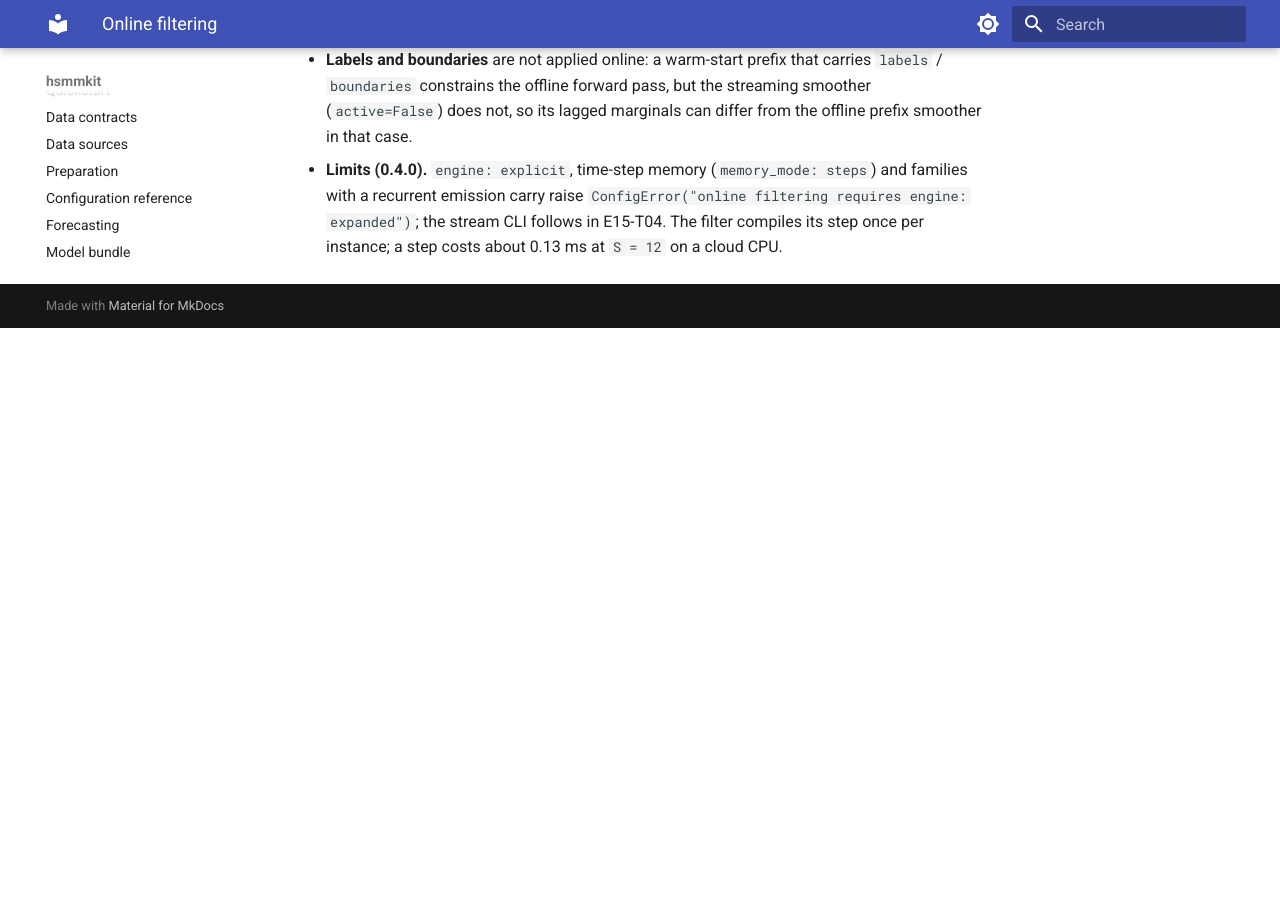
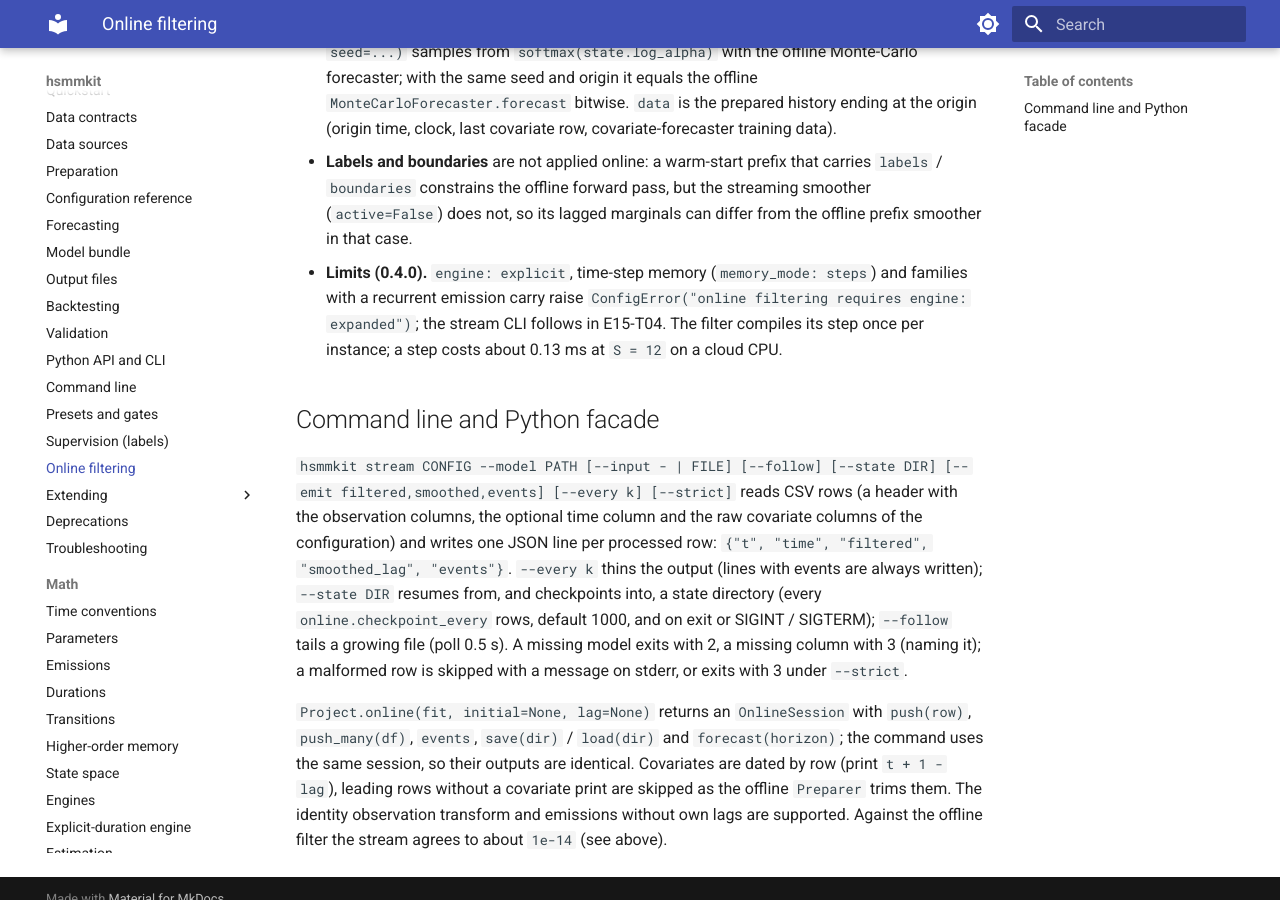
Before and after one commit to AinoLampe/hsmmkit, an MkDocs documentation site: the page built from docs/guide/core/online.md, in a window 1280 px wide and 900 px high, scrolled down 1539 px. Built offline with MkDocs 1.6.1 and Material for MkDocs 9.7.7, drawn with Linux system fonts in a browser that asks for light colours; before the commit the page ends 1867 px from its top, so only the background shows below that; some of the changed text lies outside the part shown.

Commit message:
feat(cli): E15-T04 hsmmkit stream and Project.online [skip ci]
Co-Authored-By: Claude Sonnet 5.5 <noreply@anthropic.com>
Claude-Session: https://claude.ai/code/session_01UBEypu3rh1iFawRsoRsZdL

```diff
--- a/docs/guide/core/online.md
+++ b/docs/guide/core/online.md
@@ -18,7 +18,10 @@ state = load_state("run/state", fit)  # PersistenceError if it belongs to anothe
 * **Bitwise equality (NFR-15).** The step is `engine.expanded_hmm.forward_step`, the single body of the offline
   scan, and the emission row of one observation comes from the same code with `T = 1`. `log_alpha`, the filtered
   probabilities (`Posterior.regime_filtered`, evaluated row by row) and `log_norm` equal the offline results
-  bitwise on the same backend. `log_norm` is the running log-likelihood `log p(y_1:t)`.
+  bitwise on the same backend when the emission's floating-point kernels round independently of the array
+  shape (the tested Gaussian / NB scenarios do); a family whose log-density applies a vectorized transcendental
+  (`exp`, `log`) to `(T, N, M)` arrays offline but to `(1, N, M)` online can differ in the last bits (about
+  `1e-14`), as the fitted Gaussian of the stream tests does. `log_norm` is the running log-likelihood `log p(y_1:t)`.
 * **Covariates.** `z` is a mapping `{"transition": (K,), "duration": (K,), "emission": (K,)}` of rows that are
   already lagged and standardized. `OnlineCovariatePreparer(fit.prep_stats, entry_points=...)` applies the stored
   transforms (`log`, `diff`, `pct`), the lag (`>= 1`), the stale limit and the standardization to raw prints:
@@ -52,3 +55,20 @@ state = load_state("run/state", fit)  # PersistenceError if it belongs to anothe
 * **Limits (0.4.0).** `engine: explicit`, time-step memory (`memory_mode: steps`) and families with a recurrent
   emission carry raise `ConfigError("online filtering requires engine: expanded")`; the stream CLI follows in E15-T04. The filter compiles its step once per instance; a step costs about 0.13 ms at `S = 12`
   on a cloud CPU.
+
+## Command line and Python facade
+
+`hsmmkit stream CONFIG --model PATH [--input - | FILE] [--follow] [--state DIR] [--emit filtered,smoothed,events]
+[--every k] [--strict]` reads CSV rows (a header with the observation columns, the optional time column and the
+raw covariate columns of the configuration) and writes one JSON line per processed row:
+`{"t", "time", "filtered", "smoothed_lag", "events"}`. `--every k` thins the output (lines with events are always
+written); `--state DIR` resumes from, and checkpoints into, a state directory (every `online.checkpoint_every`
+rows, default 1000, and on exit or SIGINT / SIGTERM); `--follow` tails a growing file (poll 0.5 s). A missing
+model exits with 2, a missing column with 3 (naming it); a malformed row is skipped with a message on stderr, or
+exits with 3 under `--strict`.
+
+`Project.online(fit, initial=None, lag=None)` returns an `OnlineSession` with `push(row)`, `push_many(df)`,
+`events`, `save(dir)` / `load(dir)` and `forecast(horizon)`; the command uses the same session, so their outputs
+are identical. Covariates are dated by row (print `t + 1 - lag`), leading rows without a covariate print are
+skipped as the offline `Preparer` trims them. The identity observation transform and emissions without own lags
+are supported. Against the offline filter the stream agrees to about `1e-14` (see above).
```
Also changed, not shown: changelog.d/E15-T04.feature.md (added, +1 -0 lines), docs/guide/cli.md (+1 -0 lines), spec/STATUS.md (+3 -2 lines), 3 other files.
